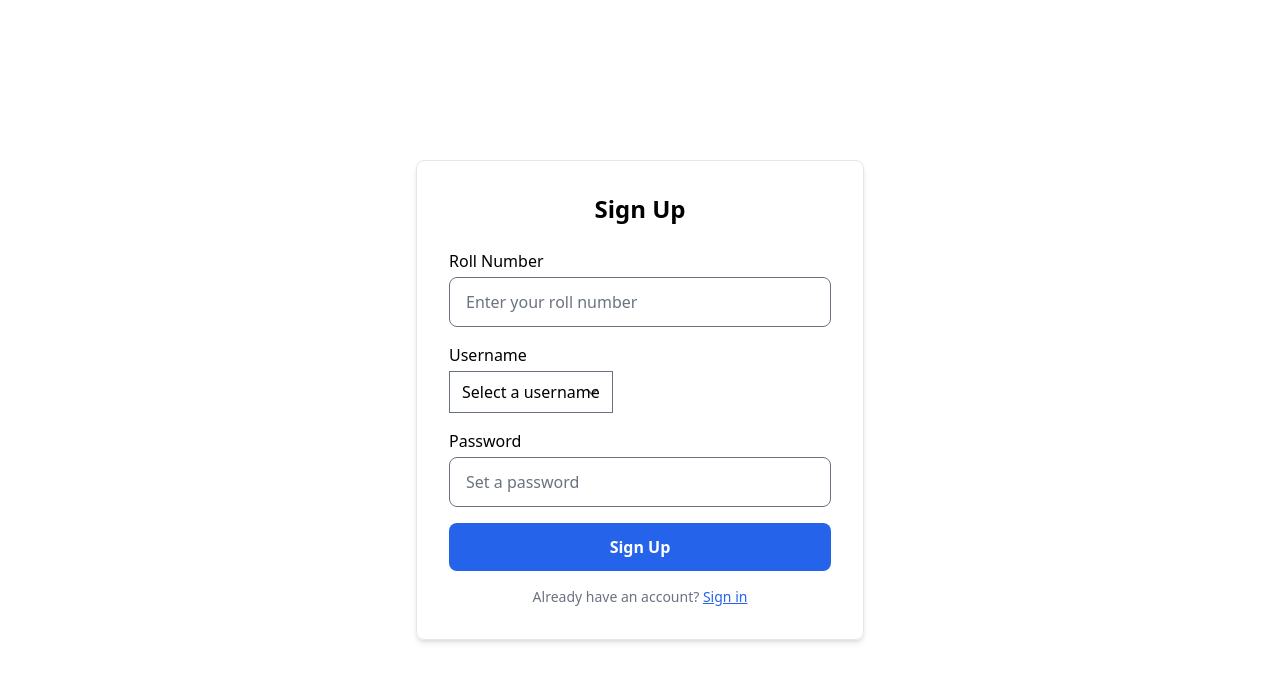
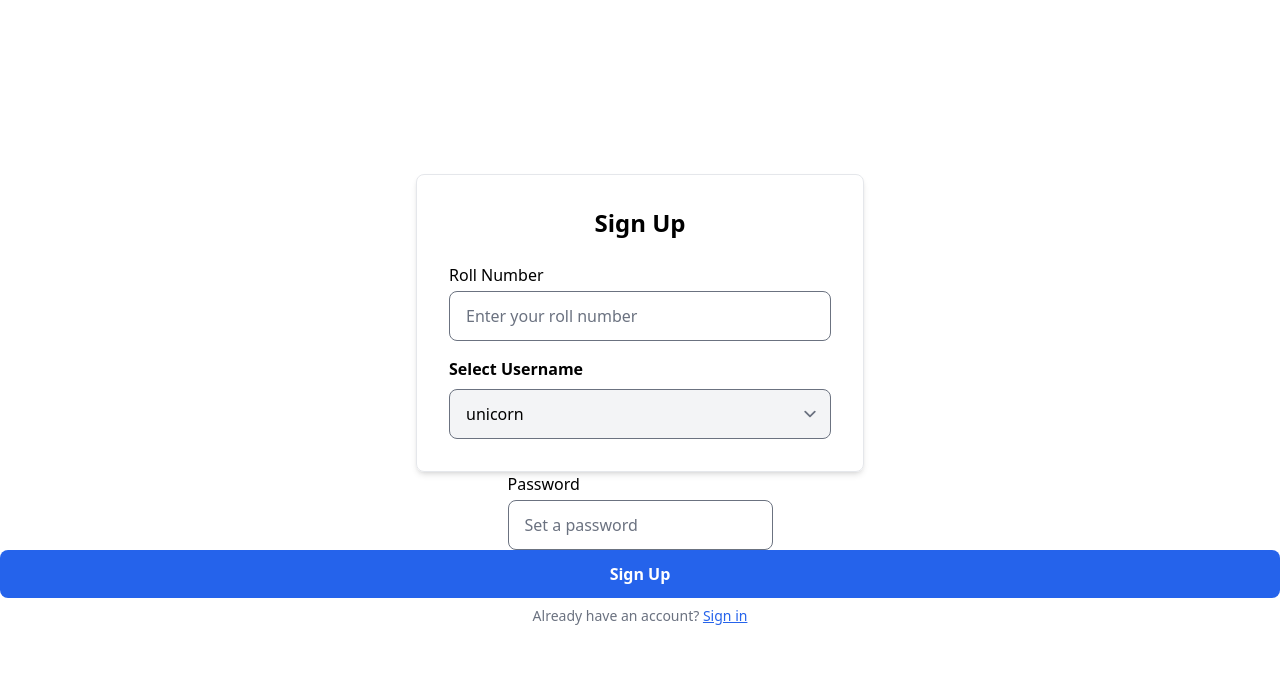
Before and after one commit to harshitha1003/flask-app, a Flask app: page /signup in a window 1280 px wide. Shown: the top 680 px of the page. Run offline with Flask 3, Linux system fonts and the light colour scheme; data comes from the database, SQL or seed files in the repository; some libraries are stand-ins or nearby versions.

Commit message:
Updated signup and login HTML forms with Tailwind styling and dropdown for predefined usernames

```diff
--- a/templates/signup.html
+++ b/templates/signup.html
@@ -35,15 +35,15 @@
             class="w-full border rounded-lg px-4 py-3 focus:outline-none focus:ring-2 focus:ring-blue-400" />
         </div>
 
-        <!-- Username Dropdown -->
         <div>
-          <label class="block mb-1 font-medium">Username</label>
-          <select name="username" required class="form-input max-h-40 overflow-y-auto">
-            <option value="" disabled selected>Select a username</option>
-            {% for uname in available_users %}
-            <option value="{{ uname }}">{{ uname }}</option>
+          <label for="username" class="block mb-2 font-semibold">Select Username</label>
+          <select name="username" id="username" required
+            class="w-full border rounded-lg px-4 py-3 bg-gray-100 focus:outline-none focus:ring-2 focus:ring-blue-400 overflow-y-auto max-h-40">
+            {% for user in available_users %}
+            <option value="{{ user }}">{{ user }}</option>
             {% endfor %}
           </select>
+        </div>
 
 
     </div>
```
Lines whose indentation alone changed are shown as unchanged.
